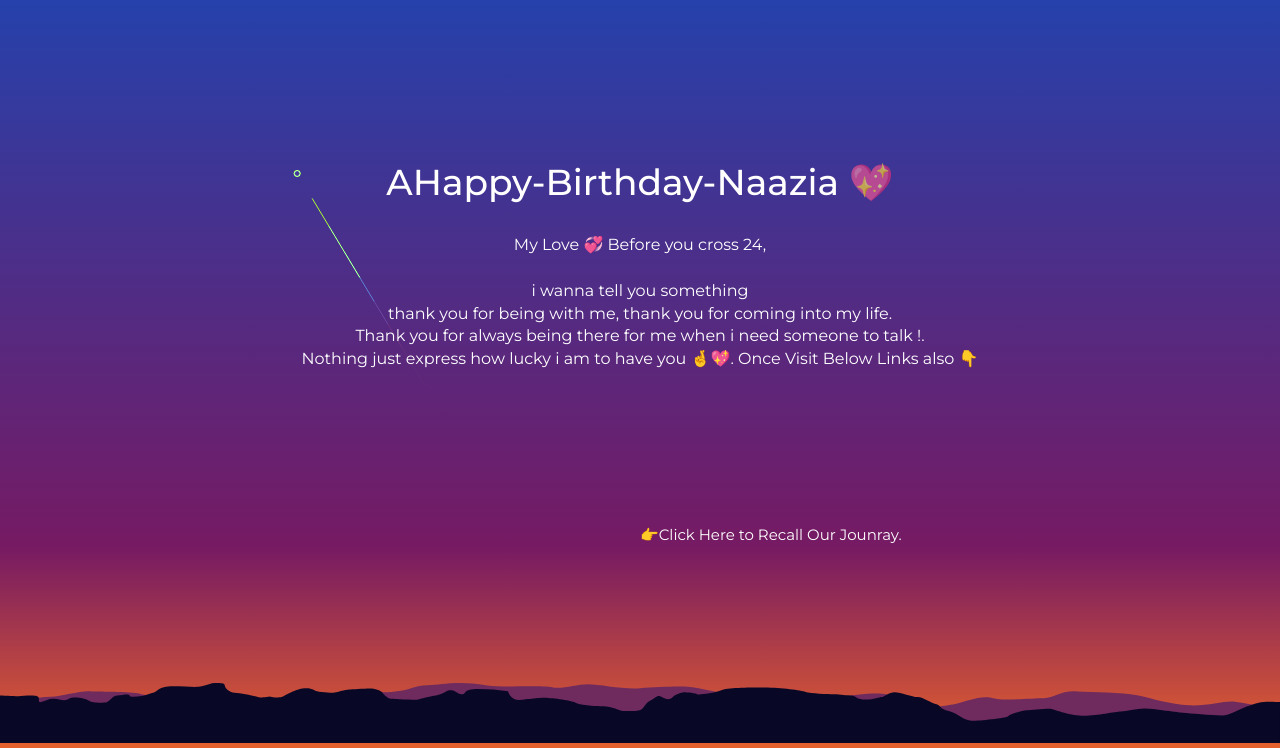
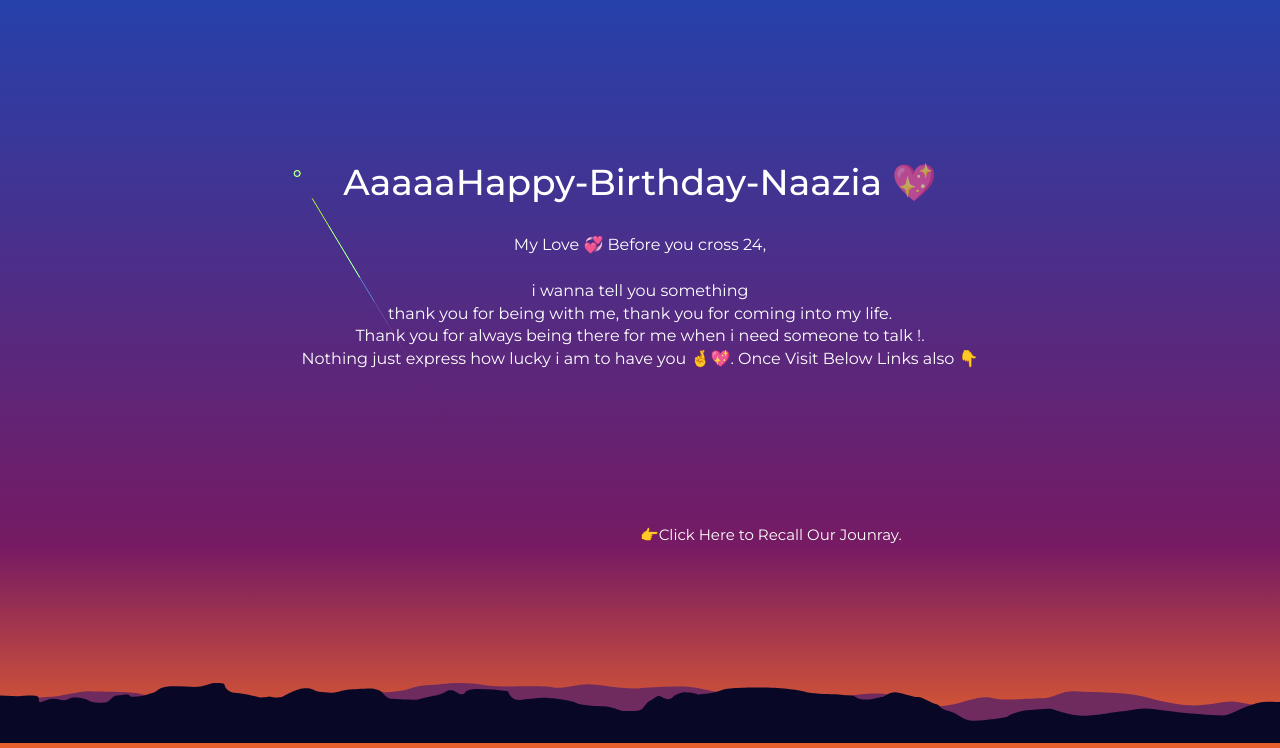
Before and after one commit to sravan105/N, a plain HTML site: page index.html in a window 1280 px wide. Shown: the part 57-805 px from the top of the page. Drawn offline with Linux system fonts and the light colour scheme.

Commit message:
Update index.html

```diff
--- a/index.html
+++ b/index.html
@@ -28,7 +28,7 @@
       <canvas id="canvas"></canvas>
       <div class="text">
         <h1>
-          AHappy-Birthday-Naazia
+          AaaaaHappy-Birthday-Naazia
           <span id="textt"> 💖</span>
         </h1>
         <br />
```
